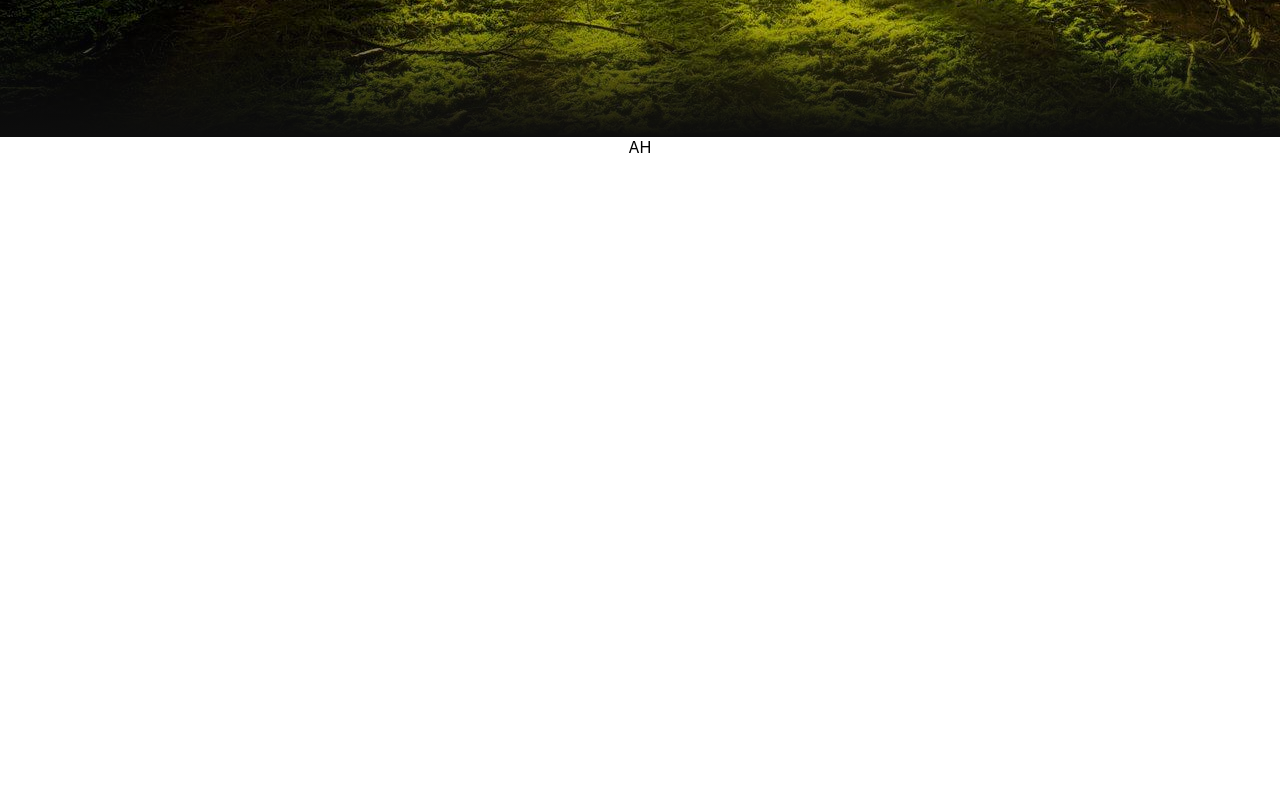
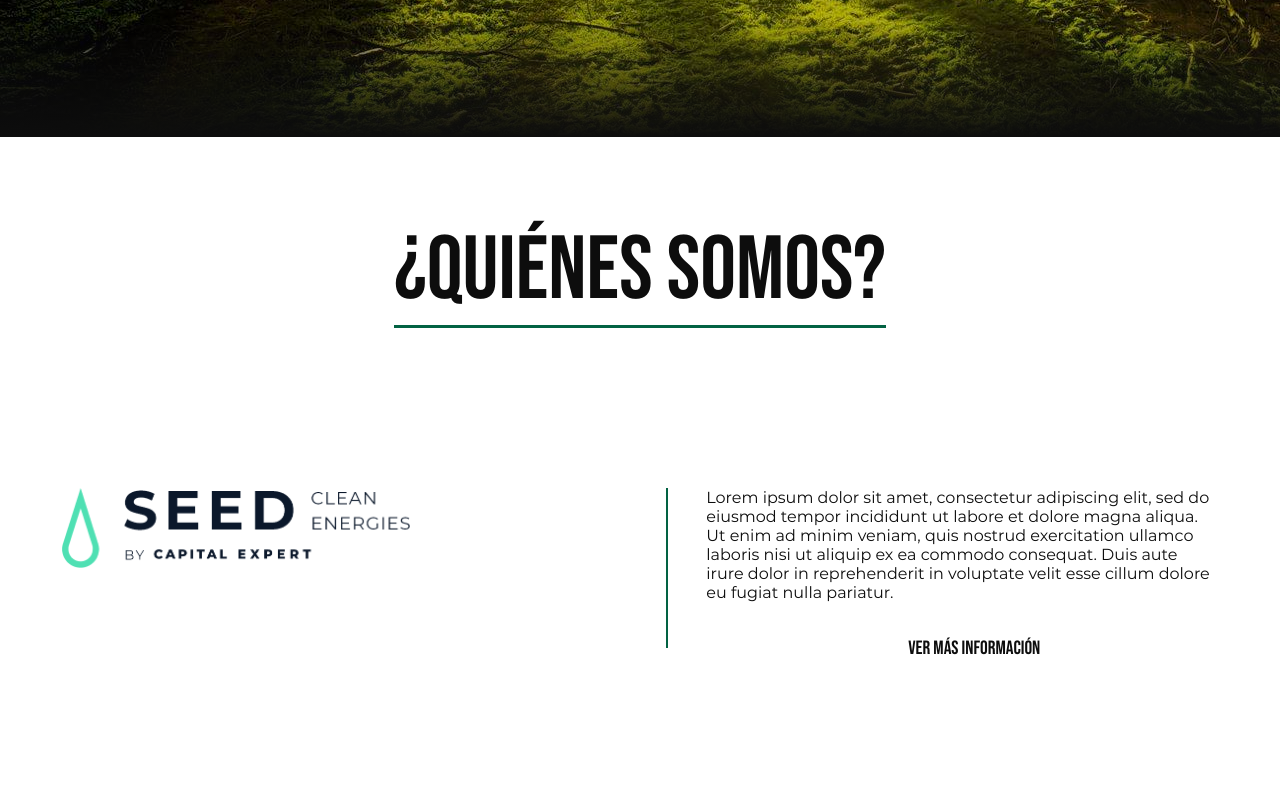
Before and after one commit to anayap04/seed, a React (Create React App) app: page / in a window 1280 px wide. Shown: the part 720-1520 px from the top of the page. Built offline with nearby package versions, Linux system fonts and the light colour scheme; what react-animations would draw is missing.

Commit message:
About Section added

```diff
--- a/src/app/screens/home/About.js
+++ b/src/app/screens/home/About.js
@@ -1,11 +1,25 @@
 import React from "react";
-import { ContainerAbout } from "./styles";
+import { useTranslation } from "react-i18next";
+import useWindowDimensions from "../../../utils/useWindowDimensions";
+import { ContainerAbout, Content, HeadTitle, DescriptionBody, DescriptionText } from "./styles";
+import logo from '../../../assets/imgs/seed-white.png'
+import logoDark from '../../../assets/imgs/seed-dark.png';
+import SecondaryBtn from "../../components/buttons/Secondary";
 
 const About = (props) => {
-  const { theme, aboutRef } = props;
+  const { theme, aboutRef, mode } = props;
+  const {t} = useTranslation()
+  const {width, height} = useWindowDimensions();
   return (
-    <ContainerAbout ref={aboutRef} theme={theme}>
-      {"AH"}
+    <ContainerAbout responsiveHeight={height} ref={aboutRef} theme={theme}>
+      <HeadTitle responsiveWidth={width} theme={theme}>{t('about')}</HeadTitle>
+      <Content responsiveHeight={height} responsiveWidth={width}>
+        <img src={mode === 'dark' ? logo : logoDark}  height={height * 0.1} />
+        <DescriptionBody theme={theme} responsiveWidth={width}>
+          <DescriptionText theme={theme}>{t('aboutDesc')}</DescriptionText>
+          <SecondaryBtn label="Ver más información" theme={theme} fontSize={width * 0.015} />
+        </DescriptionBody>
+      </Content>
     </ContainerAbout>
   );
 };
--- a/src/app/screens/home/Home.js
+++ b/src/app/screens/home/Home.js
@@ -35,7 +35,7 @@ const Home = (props) => {
     <div className="App">
       <Header theme={theme} mode={mode} themeToggler={themeToggler} btnsArray={optionsHeader} />
       <Main theme={theme} scrollToView={scrollToView} refs={{homeRef, aboutRef, howRef, projectRef}} />
-      <About theme={theme} aboutRef={aboutRef} />
+      <About mode={mode} theme={theme} aboutRef={aboutRef} />
       <HowTo theme={theme} howRef={howRef} />
       <Projects theme={theme} projectRef={projectRef} />
     </div>
--- a/src/app/screens/home/styles.js
+++ b/src/app/screens/home/styles.js
@@ -42,8 +42,34 @@ export const ImgContainer = styled.div`
 
 export const ContainerAbout = styled.div`
   height: 100vh;
+  display: flex;
+  flex-direction: column;
   background-color: ${({ theme }) => theme.background};
+  align-items: center;
+  padding-top: ${({responsiveHeight}) => responsiveHeight * 0.1}px;
 `;
+
+export const Content = styled.div`
+  height: ${({responsiveHeight}) => responsiveHeight * 0.2}px;
+  display: flex;
+  flex-direction: row;
+  align-content: center;
+  padding-top: ${({responsiveHeight}) => responsiveHeight * 0.2}px;
+`
+
+export const DescriptionBody = styled.div`
+  width: ${({responsiveWidth}) => responsiveWidth * 0.4}px;
+  border-left:  ${({ theme }) => theme.primaryColor} 2px solid;
+  padding-left: ${({responsiveWidth}) => responsiveWidth * 0.03}px;
+  margin-left: ${({responsiveWidth}) => responsiveWidth * 0.2}px;
+`
+export const DescriptionText = styled.div`
+  font-family: Montserrat-Regular;
+  animation: 2s ${animationsObj.left};
+  margin-bottom: 30px;
+  color: ${({ theme }) => theme.fonts};
+  text-align: left;
+`
 
 export const ContainerHowTo = styled.div`
   height: 100vh;
@@ -87,6 +113,8 @@ export const HeadContainer = styled.div`
 `
 export const HeadTitle = styled.div`
   font-family: BebasNeue-Regular;
+  width: fit-content;
+  border-bottom:  ${({theme}) => theme.primaryColor} 3px solid;
   color: ${({theme}) => theme.fonts};
   font-size: ${({responsiveWidth}) => responsiveWidth*0.07}px;
   @media (${device.laptopL}) {
--- a/src/utils/lang/enConstants.js
+++ b/src/utils/lang/enConstants.js
@@ -5,6 +5,7 @@ export default {
   modeDark: "Dark Mode",
   modeLight: "Light Mode",
   about: "About Us",
+  aboutDesc: "Lorem ipsum dolor sit amet, consectetur adipiscing elit, sed do eiusmod tempor incididunt ut labore et dolore magna aliqua. Ut enim ad minim veniam, quis nostrud exercitation ullamco laboris nisi ut aliquip ex ea commodo consequat. Duis aute irure dolor in reprehenderit in voluptate velit esse cillum dolore eu fugiat nulla pariatur. ",
   howTo: "How to invest?",
   projects: "Check our prjects",
   howWorks: "¿Cómo funciona?",
--- a/src/utils/lang/esConstants.js
+++ b/src/utils/lang/esConstants.js
@@ -5,6 +5,7 @@ export default {
   modeDark: "Modo Oscuro",
   modeLight: "Modo Claro",
   about: "¿Quiénes somos?",
+  aboutDesc: "Lorem ipsum dolor sit amet, consectetur adipiscing elit, sed do eiusmod tempor incididunt ut labore et dolore magna aliqua. Ut enim ad minim veniam, quis nostrud exercitation ullamco laboris nisi ut aliquip ex ea commodo consequat. Duis aute irure dolor in reprehenderit in voluptate velit esse cillum dolore eu fugiat nulla pariatur. ",
   howTo: "¿Cómo invertir?",
   projects: "Ver Proyectos",
   howWorks: "¿Cómo funciona?",
```
